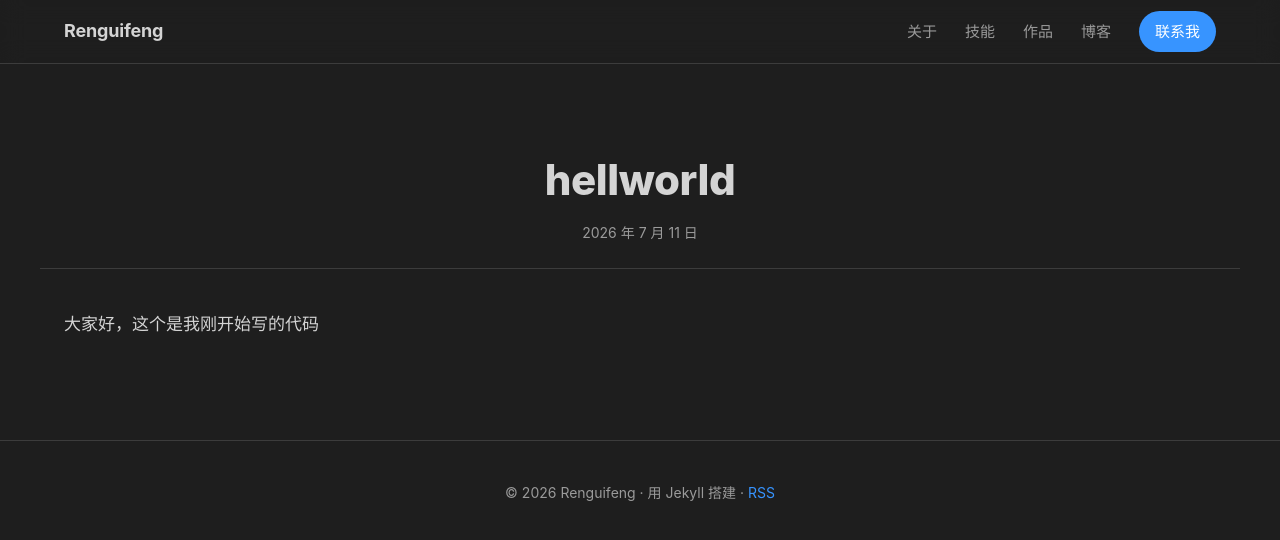
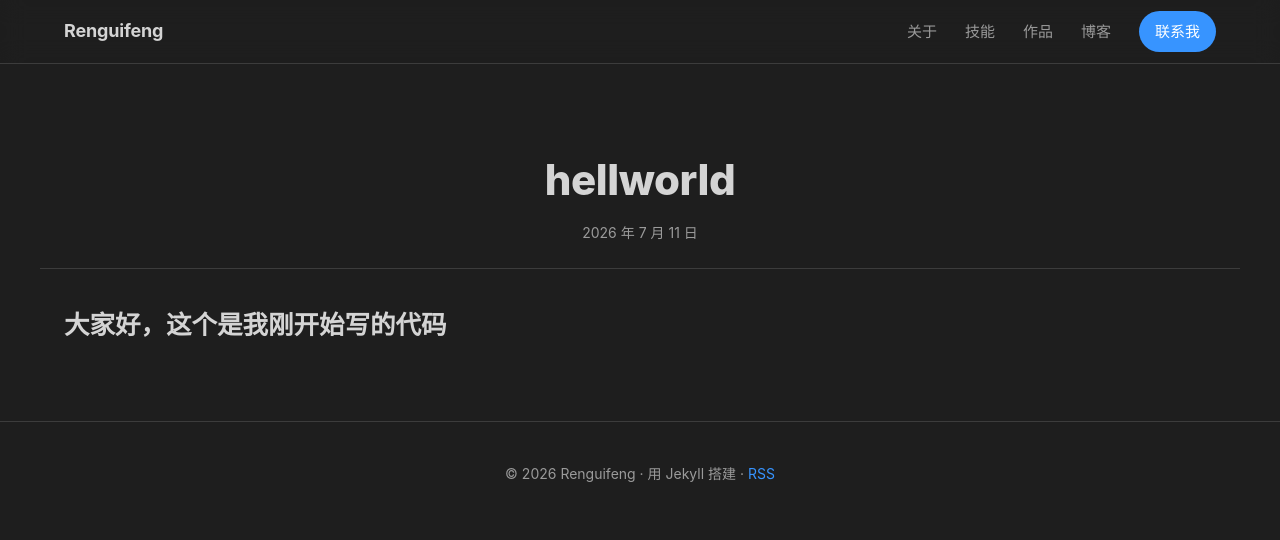
Before and after one commit to renguifeng/renguifeng.github.io, a Jekyll site: the page built from _posts/2026-07-11-2225.md, in a window 1280 px wide. Shown: the top 540 px of the page. Built offline with Jekyll 4.4.1, drawn with Linux system fonts in a browser that asks for light colours.

Commit message:
更新 2026-07-11-2225.md

```diff
--- a/_posts/2026-07-11-2225.md
+++ b/_posts/2026-07-11-2225.md
@@ -3,4 +3,5 @@ title: "hellworld"
 date: 2026-07-11 22:24:51 +0800
 tags: []
 ---
-大家好，这个是我刚开始写的代码
+
+# 大家好，这个是我刚开始写的代码
```
